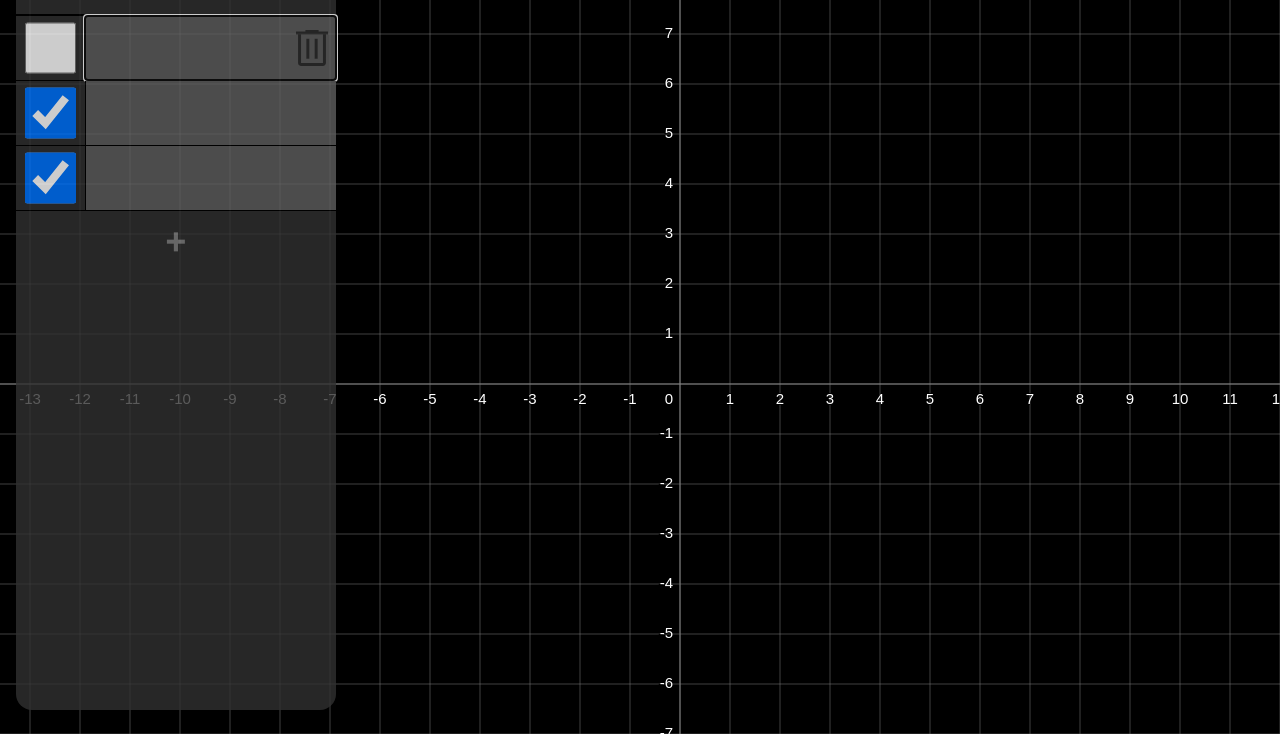
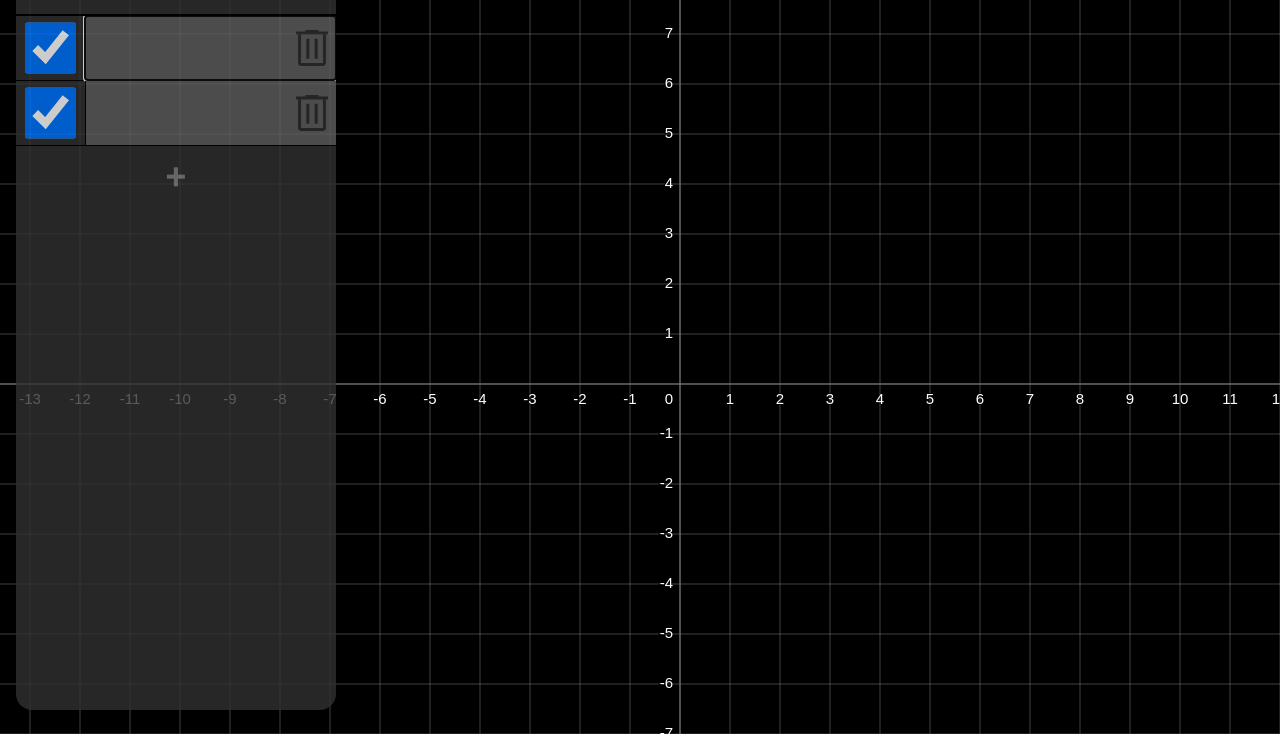
Before and after one commit to viggoStrom/Desnot-Graphing-Calculator, a plain HTML site: page index.html in a window 1280 px wide. Shown: the part 66-800 px from the top of the page. Drawn offline with Linux system fonts and the light colour scheme.

Commit message:
delete slots

```diff
--- a/index.html
+++ b/index.html
@@ -24,7 +24,7 @@
     <aside id="sidePanelWrapper">
         <h1>Desnot</h1>
 
-        <div class="equationWrapper">
+        <!-- <div class="equationWrapper">
             <input type="checkbox" class="activate" id="1682846914834" onchange="equation(event)">
             <input type="text" class="equation" id="1682846914834" onchange="equation(event)">
             <div class="iconWrapper">
@@ -32,7 +32,7 @@
                 <img class="confirm icon" id="1682846914834" onclick="equation(event)" src="assets/done_FILL0_wght400_GRAD0_opsz48.svg" alt="Yes">
                 <img class="cancel icon" id="1682846914834" onclick="equation(event)" src="assets/close_FILL0_wght400_GRAD0_opsz48.svg" alt="No">
             </div>
-        </div>
+        </div> -->
 
         <div id="sidePanel">
             <div onclick="newEq()" id="addNewEq" tabindex="0">
--- a/script/main.js
+++ b/script/main.js
@@ -26,12 +26,6 @@ class plane {
 
         this.ctx.fillStyle = "black"
         this.ctx.fillRect(0, 0, this.width, this.height)
-
-        document.addEventListener("click", event => {
-            const xScroll = document.getElementById("canvasWrapper").scrollLeft
-            const yScroll = document.getElementById("canvasWrapper").scrollTop
-            console.log(xScroll, yScroll);
-        })
     }
 
     factorial = (num) => {
@@ -141,25 +135,18 @@ class plane {
     }
 
     drawFunc = (eq) => {
-        // eq.func = eq.func.replace(/[^xX0-9+\-|*/^.!()%]|sin|cos|tan|asin|acos|atan|log|lg|ln|([+\-*/^.%]+$)/g, "") // add = and equation type later
-        // eq.func = eq.func.replace("-", "-1*")
-        // eq.func = eq.func.replace("^", "**")
-        // eq.func = eq.func.replace(/\b(\d+)([xX])\b|\b([xX])(\d+)\b/g, "$1*$2")
-        // eq.func = eq.func.replace(/(\b\d+|\b[0-9xX])(?=\s*!)/g, match => {
-        //     return `this.factorial(${match})`
-        // }).replace("!", "")
-
         const y = (x) => {
             let c = this.xGridSpacing
             x = x / c
 
+            if (eq.func == "") {
+                return
+            }
             try {
-                -eval(eq.func) * c
+                return -eval(eq.func) * c
             } catch (error) {
-                return console.log("Invalid function");
+                return
             }
-
-            return -eval(eq.func) * c
         }
 
         this.ctx.strokeStyle = eq.color
@@ -168,7 +155,7 @@ class plane {
         this.ctx.beginPath()
         for (let index = 0; index < this.width; index++) {
             const x = index - this.xCenter
-            this.ctx.lineTo(index, this.yCenter + y(x))
+            this.ctx.lineTo(index, this.yCenter + y(x) * (this.yGridSpacing / this.xGridSpacing))
         }
         this.ctx.stroke()
         this.ctx.closePath()
@@ -199,47 +186,51 @@ class equationClass {
     }
 
     createEqElement = () => {
-        this.mainWrapper = document.createElement("div")
-        this.mainWrapper.classList.add("equationWrapper")
-
         const checkbox = document.createElement("input")
+        checkbox.setAttribute("onchange", "equation(event)")
+        checkbox.classList.add("activate")
         checkbox.type = "checkbox"
         checkbox.checked = true
-        checkbox.classList.add("activate")
         checkbox.id = this.id
-        checkbox.setAttribute("onchange", "equation(event)")
 
         const text = document.createElement("input")
+        text.setAttribute("onchange", "equation(event)")
+        text.classList.add("equation")
         text.type = "text"
-        text.classList.add("equation")
         text.id = this.id
-        text.setAttribute("onchange", "equation(event)")
 
         const del = document.createElement("img")
+        del.setAttribute("onclick", "equation(event)")
         del.classList.add("delete")
+        del.classList.add("icon")
         del.id = this.id
-        del.setAttribute("onclick", "equation(event)")
         del.src = "assets/delete_FILL0_wght400_GRAD0_opsz48.svg"
         del.alt = "Del"
 
         const confirm = document.createElement("img")
-        del.classList.add("confirm")
-        del.id = this.id
-        del.setAttribute("onclick", "equation(event)")
-        del.src = "assets/delete_FILL0_wght400_GRAD0_opsz48.svg"
-        del.alt = "confirm"
+        confirm.setAttribute("onclick", "equation(event)")
+        confirm.classList.add("confirm")
+        del.classList.add("icon")
+        confirm.id = this.id
+        confirm.src = "assets/done_FILL0_wght400_GRAD0_opsz48.svg"
+        confirm.alt = "Yes"
 
         const cancel = document.createElement("img")
-        del.classList.add("cancel")
-        del.id = this.id
-        del.setAttribute("onclick", "equation(event)")
-        del.src = "assets/delete_FILL0_wght400_GRAD0_opsz48.svg"
-        del.alt = "cancel"
+        cancel.setAttribute("onclick", "equation(event)")
+        cancel.classList.add("cancel")
+        del.classList.add("icon")
+        cancel.id = this.id
+        cancel.src = "assets/close_FILL0_wght400_GRAD0_opsz48.svg"
+        cancel.alt = "No"
 
         const iconWrapper = document.createElement("div")
         iconWrapper.classList.add("iconWrapper")
         iconWrapper.appendChild(del)
+        iconWrapper.appendChild(cancel)
+        iconWrapper.appendChild(confirm)
 
+        this.mainWrapper = document.createElement("div")
+        this.mainWrapper.classList.add("equationWrapper")
         this.mainWrapper.appendChild(checkbox)
         this.mainWrapper.appendChild(text)
         this.mainWrapper.appendChild(iconWrapper)
@@ -251,6 +242,8 @@ class equationClass {
 
     delete = () => {
         this.mainWrapper.remove()
+        delete this.canvas.equations[this.id]
+        this.canvas.drawAll()
     }
 }
 
@@ -262,7 +255,7 @@ const equation = (event) => {
         // do stuff
     }
     else if (event.type == "click") {
-        canvas.equations.equations[src.id].delete()
+        canvas.equations[src.id].delete()
     }
     else if (src.type == "text") {
         let func = src.value
--- a/style/desktop.css
+++ b/style/desktop.css
@@ -52,6 +52,8 @@ body {
 
 
 h1 {
+    user-select: none;
+
     padding: 0;
     padding-top: 2vh;
     padding-bottom: 2vh;
@@ -107,6 +109,8 @@ h1 {
     filter: invert(18%) sepia(0%) saturate(786%) hue-rotate(211deg) brightness(96%) contrast(96%);
     height: 3rem;
     cursor: pointer;
+    user-select: none;
+    pointer-events: auto;
 }
 
 .equationWrapper .icon:hover {
@@ -114,8 +118,7 @@ h1 {
 }
 
 .confirm,
-.cancel
-{
+.cancel {
     display: none;
 }
 
@@ -128,6 +131,7 @@ h1 {
     width: 100%;
     height: 4rem;
     left: 0;
+    pointer-events: none;
 }
 
 .equation[type="text"] {
```
